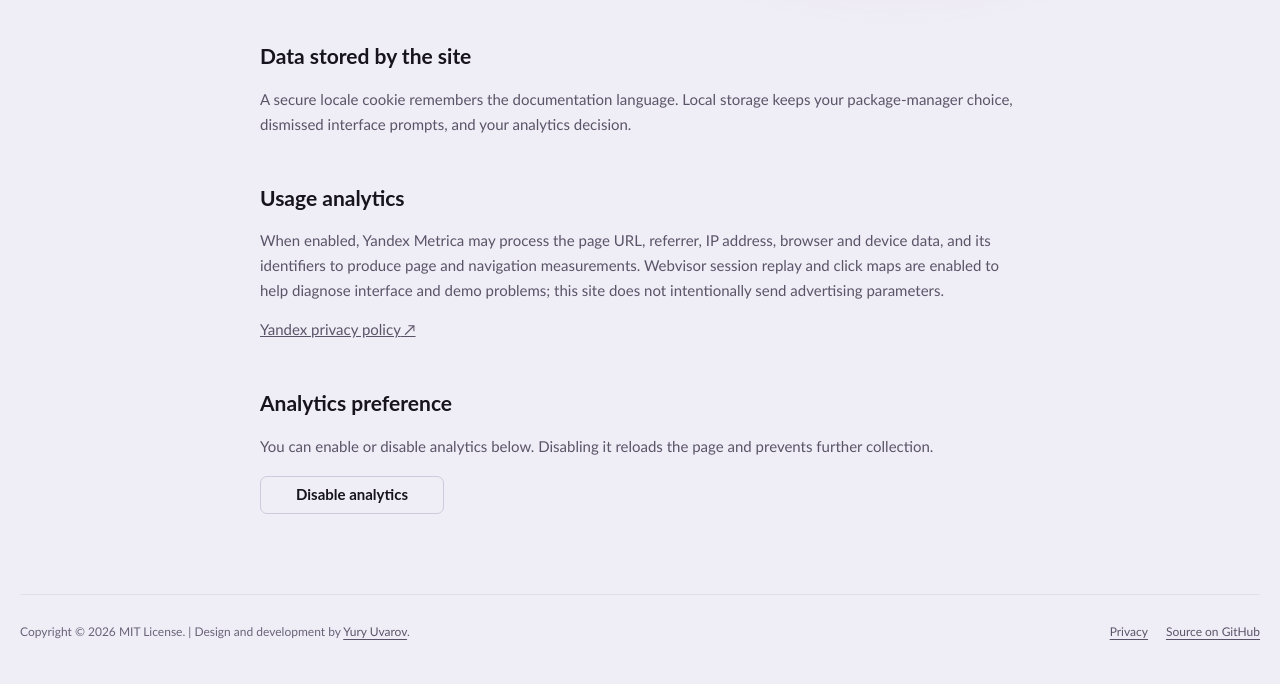
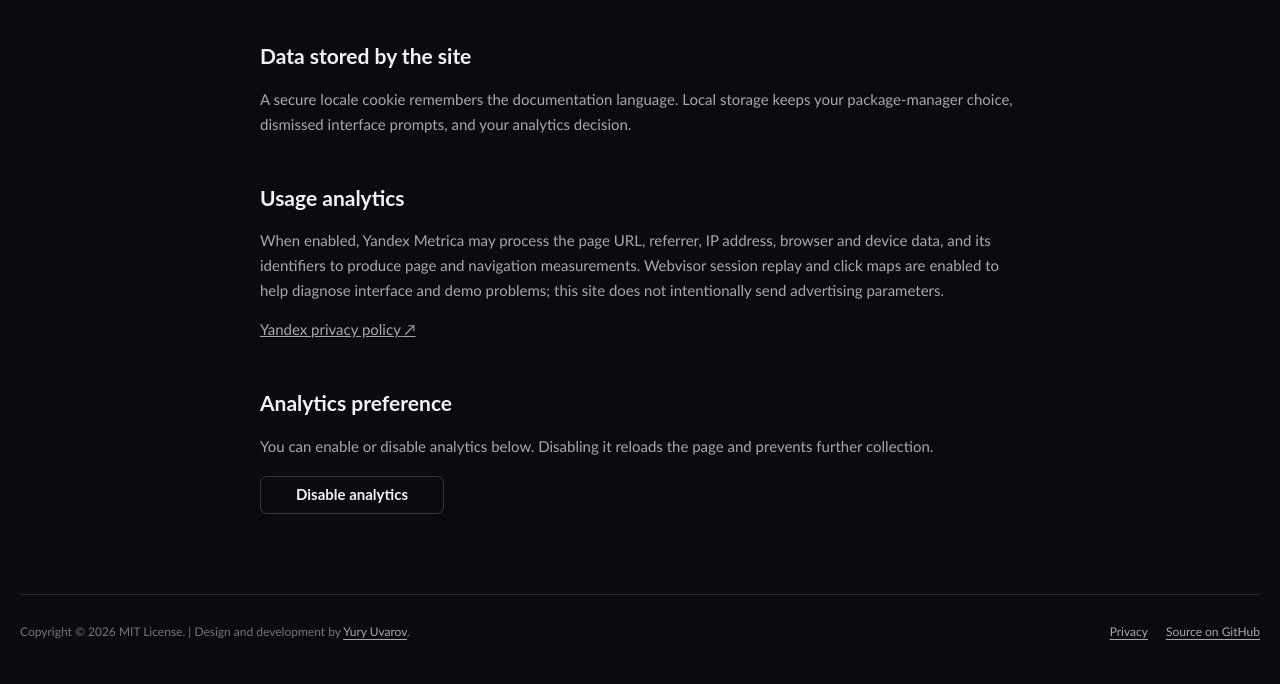
Before and after one commit to uvarov-frontend/vanilla-disintegrate, an Astro site: page /privacy in a window 1280 px wide. Shown: the part 288-972 px from the top of the page. Built offline with nearby package versions, Linux system fonts and the light colour scheme; Astro itself is replaced by a stand-in of ours; a web font is replaced by a local one.

Commit message:
feat: default documentation to dark theme

```diff
--- a/docs/public/theme.js
+++ b/docs/public/theme.js
@@ -13,10 +13,10 @@
   function stored() {
     try {
       var value = window.localStorage.getItem(STORAGE_KEY);
-      return value === 'light' || value === 'dark' || value === 'system' ? value : 'system';
+      return value === 'light' || value === 'dark' || value === 'system' ? value : 'dark';
     } catch {
-      // Private browsing and blocked storage fall back to following the system.
-      return 'system';
+      // Private browsing and blocked storage use the site's dark default.
+      return 'dark';
     }
   }
 
--- a/docs/src/client/theme.ts
+++ b/docs/src/client/theme.ts
@@ -15,7 +15,7 @@ function bridge(): ThemeBridge | null {
 function currentPreference(): ThemePreference {
   const attribute = document.documentElement.dataset.themePreference;
   if (attribute === 'light' || attribute === 'dark' || attribute === 'system') return attribute;
-  return 'system';
+  return 'dark';
 }
 
 /**
@@ -47,7 +47,7 @@ export function setupThemeSwitcher() {
 
   for (const button of buttons) {
     button.addEventListener('click', () => {
-      select((button.dataset.themeOption as ThemePreference | undefined) ?? 'system', true);
+      select((button.dataset.themeOption as ThemePreference | undefined) ?? 'dark', true);
     });
   }
 
--- a/docs/src/components/ThemeSwitcher.astro
+++ b/docs/src/components/ThemeSwitcher.astro
@@ -8,7 +8,7 @@ interface Props {
 const { locale } = Astro.props;
 const copy = ui[locale].theme;
 
-// The order matches the visual order; `system` leads because it is the default.
+// Keep the automatic option first, followed by the two explicit themes.
 const options = [
   { id: 'system', label: copy.system },
   { id: 'light', label: copy.light },
```
